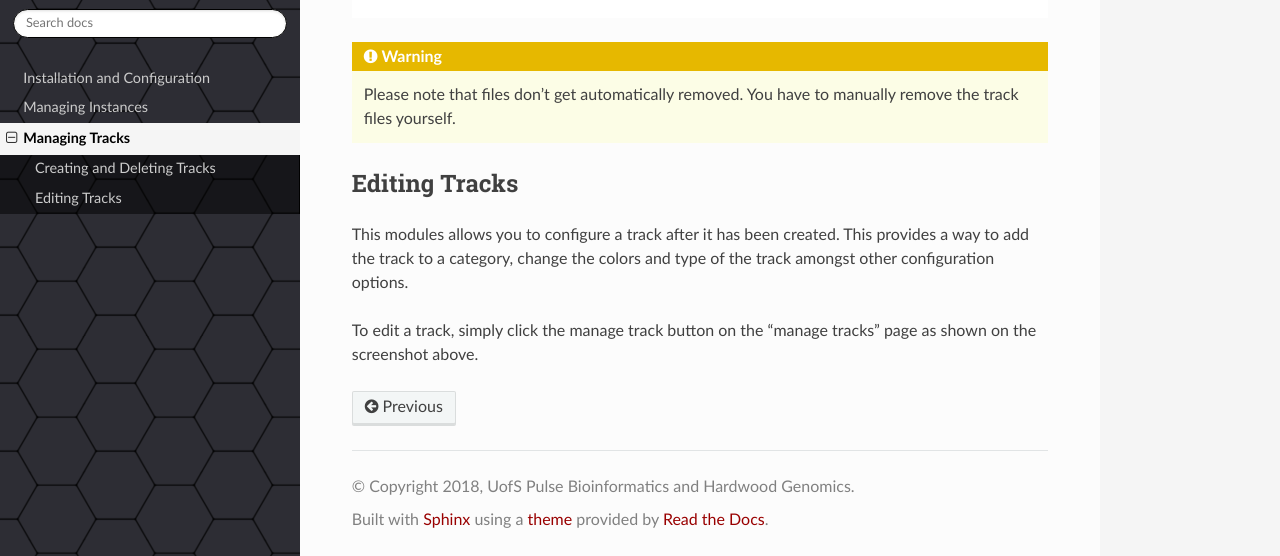
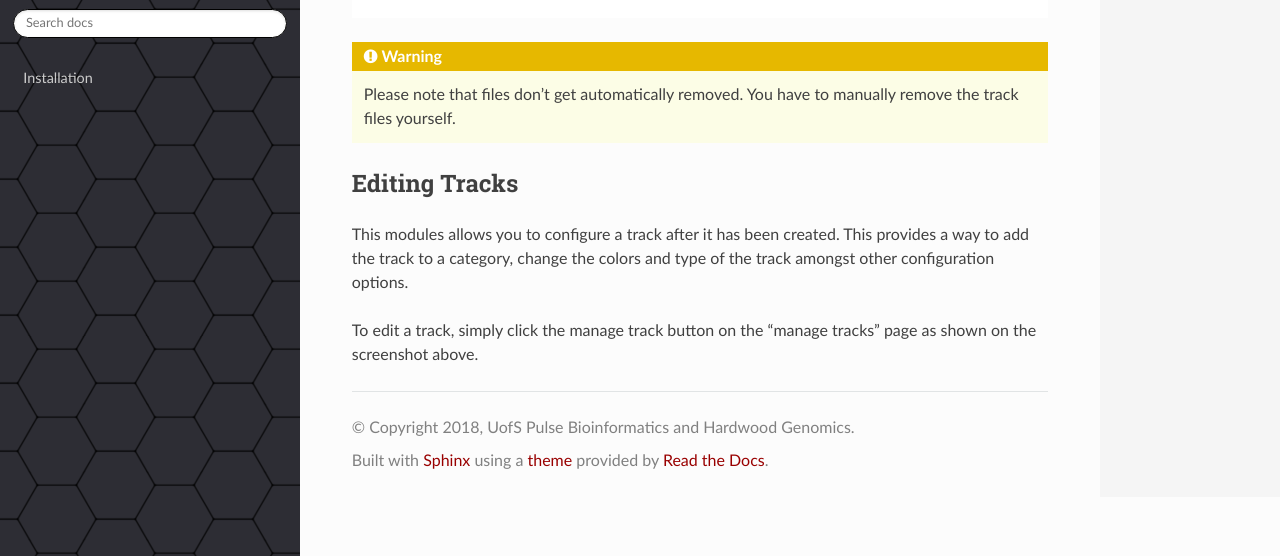
Before and after one commit to tripal/tripal_jbrowse, a Sphinx documentation site: the page built from docs/guide/jbrowse_management/tracks.rst, in a window 1280 px wide and 900 px high, scrolled down 839 px, cut to the strip 344-900 px from the top of the window. Built offline with Sphinx 7.4.7 and the Read the Docs theme 2.0.0, drawn with Linux system fonts in a browser that asks for light colours; pages that are not in the unit, such as notebooks, are missing from menus.

Commit message:
restructured docs

```diff
--- a/docs/guide/instances.rst
+++ b/docs/guide/jbrowse_management/instances.rst
@@ -6,7 +6,7 @@
 
 To list all instances, visit ``/admin/tripal_jbrowse``.
 
-.. image:: ../assets/instances.png
+.. image:: ../../assets/instances.png
 
 
 Creating Instances
--- a/docs/guide/tracks.rst
+++ b/docs/guide/jbrowse_management/tracks.rst
@@ -6,11 +6,11 @@
 
 To create a new track, you need visit the instances list page and click Manage Tracks.
 
-.. image:: ../assets/manage_tracks.png
+.. image:: ../../assets/manage_tracks.png
 
 The manage tracks link, will lead to a page where you can create and delete tracks (see screenshot below).
 
-.. image:: ../assets/tracks_list.png
+.. image:: ../../assets/tracks_list.png
 
 .. warning::
     Please note that files don't get automatically removed. You have to manually remove the track files yourself.
--- a/docs/index.rst
+++ b/docs/index.rst
@@ -17,6 +17,5 @@
 .. toctree::
     :maxdepth: 2
 
-    guide/installation
-    guide/instances
-    guide/tracks
+    guide/install
+    guide/jbrowse_mgmt
```
Also changed, not shown: docs/guide/install.rst (added, +9 -0 lines), docs/guide/install/dependencies.rst (added, +7 -0 lines), docs/guide/install/instance_page.rst (added, +39 -0 lines), docs/guide/install/jbrowse_mgmt/configuration.rst (added, +8 -0 lines), docs/guide/install/jbrowse_mgmt/install.rst (added, +14 -0 lines), docs/guide/install/management.rst (added, +8 -0 lines), docs/guide/installation.rst (deleted, +0 -28 lines), docs/tripal_jbrowse.rst (added, +13 -0 lines), docs/assets/instancepage.1.addcontent.png (added), docs/assets/instancepage.2.addinstance.png (added), docs/assets/instancepage.3.createtop.png (added), docs/assets/instancepage.4.createbottom.png (added), docs/assets/tripal_jbrowse.1.install.png (added).
